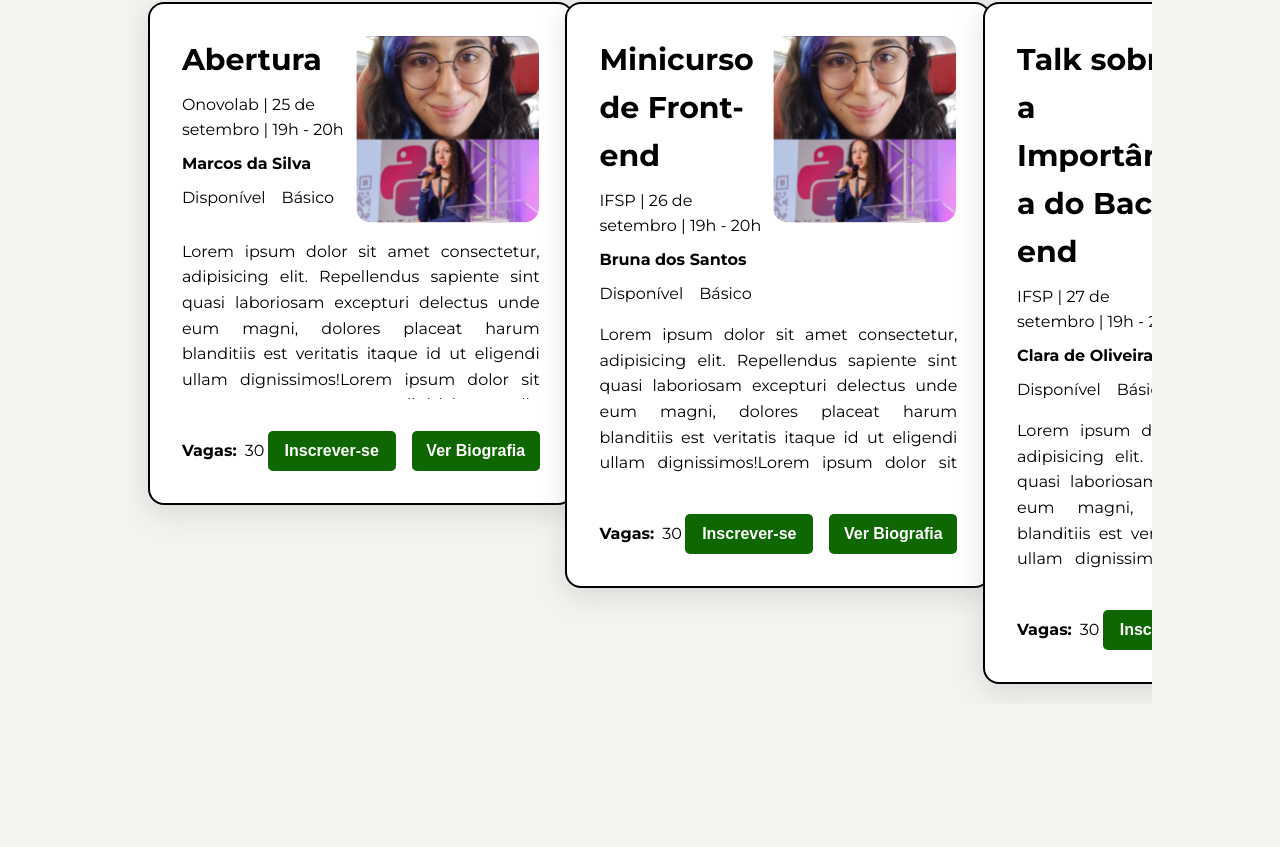
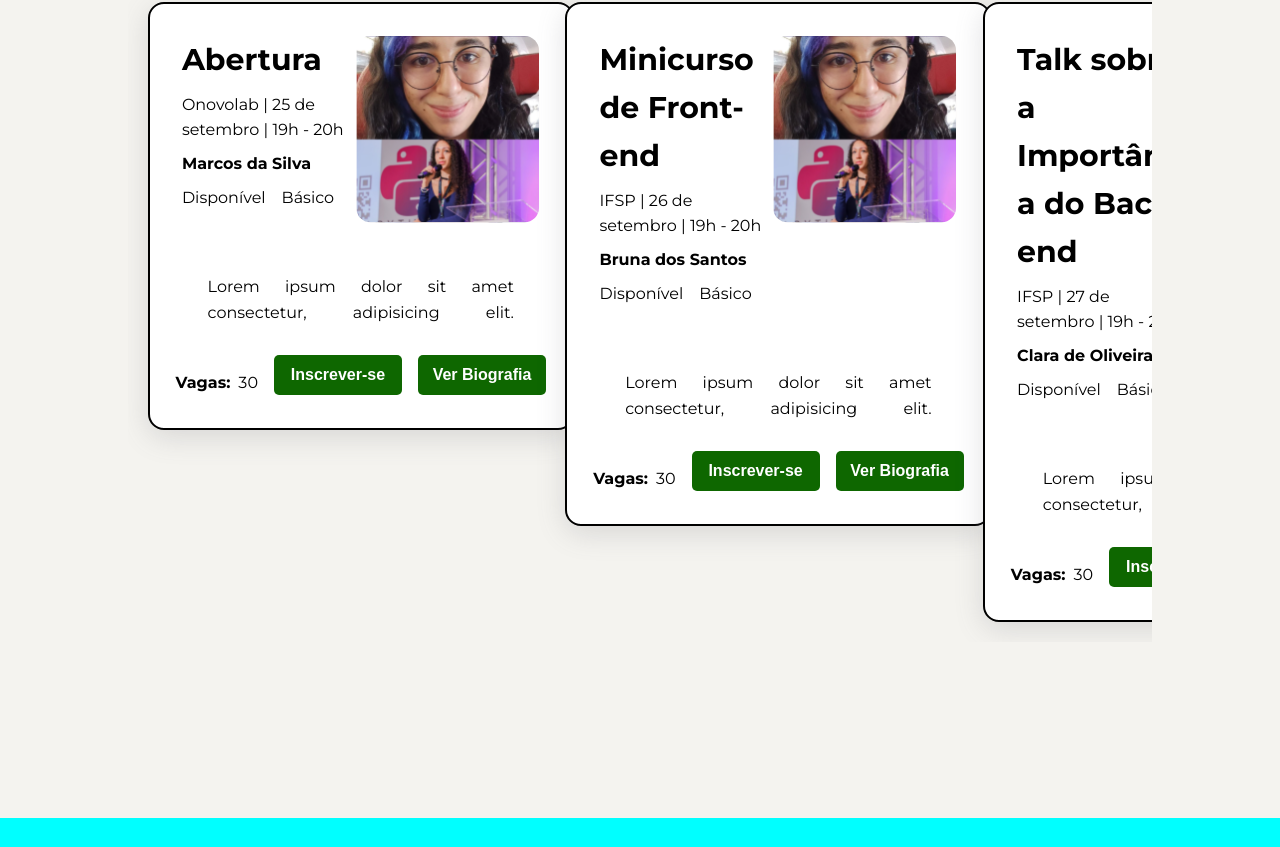
Before and after one commit to pet-ads/wecomp-new, a React (Vite) app: page / in a window 1280 px wide. Shown: the part 2882-3729 px from the top of the page. Built offline with nearby package versions, Linux system fonts and the light colour scheme.

Commit message:
fix: changing to call the Sub components Button, Info and Description

```diff
--- a/src/components/sections/Programming/CardProgramming/index.tsx
+++ b/src/components/sections/Programming/CardProgramming/index.tsx
@@ -1,31 +1,18 @@
-import { useState } from "react";
+
 
 // Types
 import { ProgrammingProps } from "../../../../types/Programming";
 
 
+import InfoCard from "./InfoCard";
+import DescriptionCard from "./DescriptionCard";
+
 // Styles
 import {
   Container,
-  Title,
-  Description,
-  Image,
-  InfoContainer,
-  HeaderContainer,
-  ImageContainer,
-  DescriptionContainer,
-  FooterContainer,
-  VacanciesContainer,
-  ButtonsContainer,
-  StatusContainer,
-  ClassificationContainer,
-  StatusInfoContainer,
 } from "./styles";
 
-import ButtonContainer from "../../../../styles/ButtonContainer";
 
-// Components
-import StrongParagraph from "../../../ui/StrongParagraph";
 
 // Componente Card
 export default function Card({
@@ -43,50 +30,48 @@ export default function Card({
   status,
   classification,
   description,
+  programmingIcon
 }: ProgrammingProps) {
-  const [showBiography, setShowBiography] = useState(false);
 
-  const isTechnicalVisit = name.toLowerCase().includes("visita técnica");
 
   return (
     <Container key={id}>
-      <HeaderContainer>
-        <InfoContainer>
-          <Title>{name}</Title>
-          {location} | {date} | {time}
-          <StrongParagraph>{author}</StrongParagraph>
-          <StatusInfoContainer>
-            <StatusContainer>{status}</StatusContainer>
-            <ClassificationContainer>{classification}</ClassificationContainer>
-          </StatusInfoContainer>
-        </InfoContainer>
+      <InfoCard
+        id={id}
+        programmingIcon={programmingIcon}
+        name={name}
+        image={image}
+        imageDescription={imageDescription}
+        bio={bio}
+        author={author}
+        date={date}
+        time={time}
+        link={link}
+        vacancies={vacancies}
+        location={location}
+        status={status}
+        classification={classification}
+        description={description}
+      />
+      <DescriptionCard
+        id={id}
+        programmingIcon={programmingIcon}
+        name={name}
+        image={image}
+        imageDescription={imageDescription}
+        bio={bio}
+        author={author}
+        date={date}
+        time={time}
+        link={link}
+        vacancies={vacancies}
+        location={location}
+        status={status}
+        classification={classification}
+        description={description}
 
-        <ImageContainer>
-          <Image src={image} alt={imageDescription} />
-        </ImageContainer>
-      </HeaderContainer>
+      />
 
-      <DescriptionContainer>
-        <Description>{showBiography ? bio : description}</Description>
-      </DescriptionContainer>
-
-      <FooterContainer>
-        <VacanciesContainer>
-          <StrongParagraph>Vagas:</StrongParagraph> {vacancies}
-        </VacanciesContainer>
-
-        <ButtonsContainer>
-          <ButtonContainer onClick={() => window.open(link, "_blank")}>
-            Inscrever-se
-          </ButtonContainer>
-
-          {!isTechnicalVisit && (
-            <ButtonContainer onClick={() => setShowBiography(!showBiography)}>
-              {showBiography ? "Ver Evento" : "Ver Biografia"}
-            </ButtonContainer>
-          )}
-        </ButtonsContainer>
-      </FooterContainer>
     </Container>
   );
 }
```
